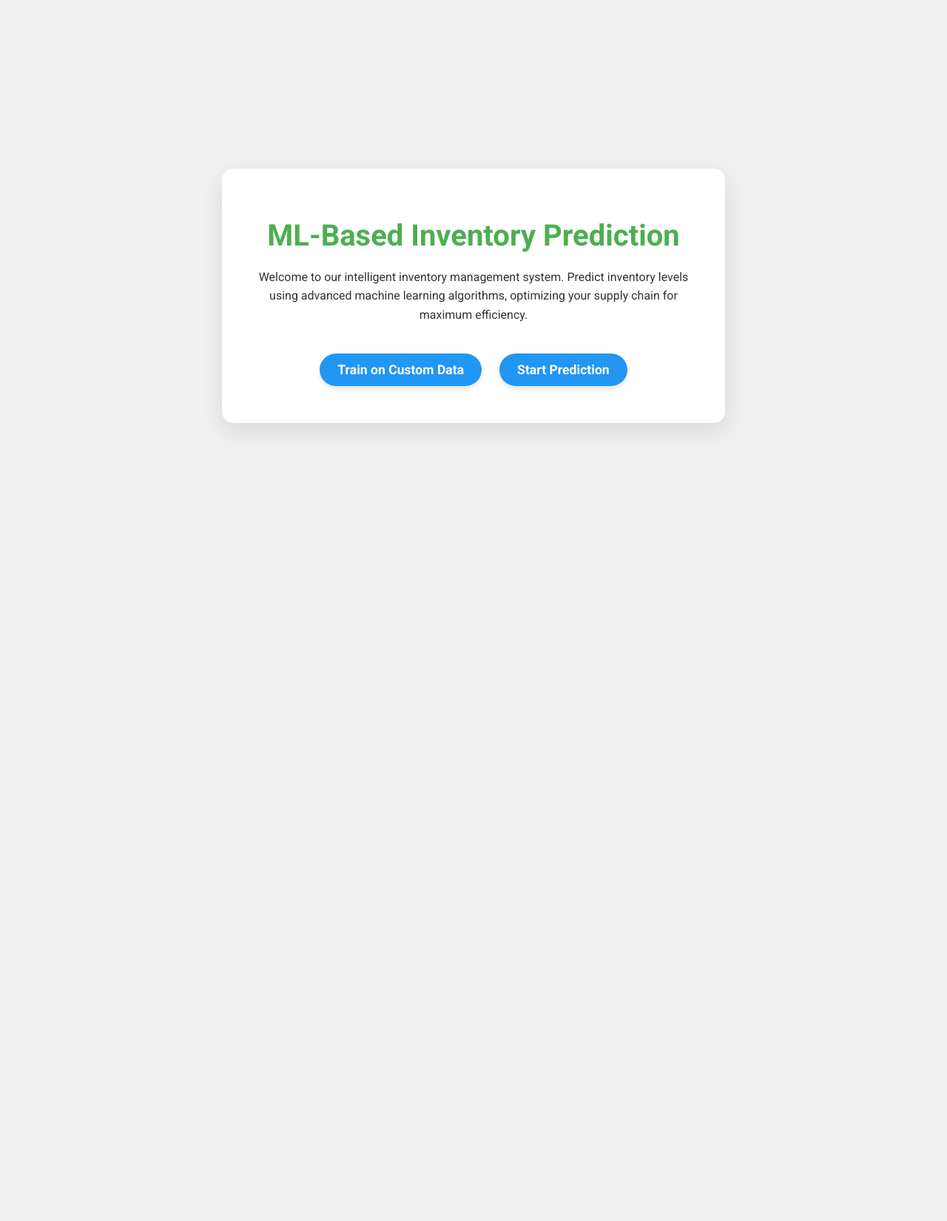
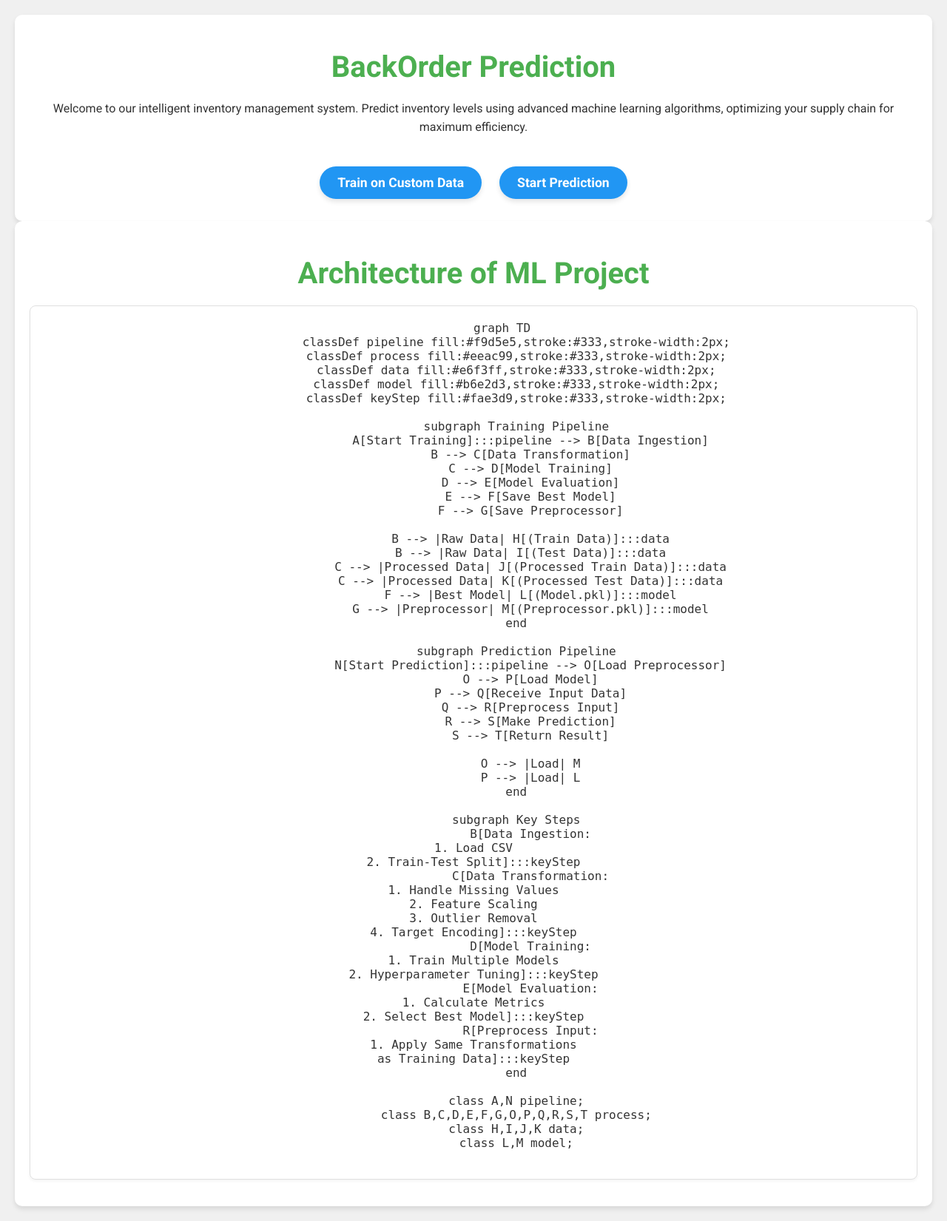
Before and after one commit to akshaykumarbedre/Intelligent-Inventory-Management-System-, a Flask app: page / in a window 1280 px wide. Shown: the whole page at 74% size. Before the commit the page ends 582 px from the top, so only its background shows below. Run offline with Flask 3, Linux system fonts and the light colour scheme.

Commit message:
arch add

```diff
--- a/templates/index.html
+++ b/templates/index.html
@@ -1,5 +1,6 @@
 <!DOCTYPE html>
 <html lang="en">
+
 <head>
     <meta charset="UTF-8">
     <meta name="viewport" content="width=device-width, initial-scale=1.0">
@@ -8,9 +9,13 @@
     <script async src="https://www.googletagmanager.com/gtag/js?id=G-DY5DWSKR5V"></script>
     <script>
         window.dataLayer = window.dataLayer || [];
-    function gtag(){dataLayer.push(arguments);}
+        function gtag() { dataLayer.push(arguments); }
         gtag('js', new Date());
         gtag('config', 'G-DY5DWSKR5V');
+    </script>
+    <script type="module">
+        import mermaid from 'https://cdn.jsdelivr.net/npm/mermaid@11/dist/mermaid.esm.min.mjs';
+        mermaid.initialize({ startOnLoad: true });
     </script>
     <style>
         @import url('https://fonts.googleapis.com/css2?family=Roboto:wght@300;400;700&display=swap');
@@ -24,19 +29,39 @@
         }
 
         @keyframes fadeIn {
-    from { opacity: 0; }
-    to { opacity: 1; }
+            from {
+                opacity: 0;
+            }
+
+            to {
+                opacity: 1;
+            }
         }
 
         @keyframes slideIn {
-    from { transform: translateY(-20px); opacity: 0; }
-    to { transform: translateY(0); opacity: 1; }
+            from {
+                transform: translateY(-20px);
+                opacity: 0;
+            }
+
+            to {
+                transform: translateY(0);
+                opacity: 1;
+            }
         }
 
         @keyframes pulse {
-    0% { transform: scale(1); }
-    50% { transform: scale(1.05); }
-    100% { transform: scale(1); }
+            0% {
+                transform: scale(1);
+            }
+
+            50% {
+                transform: scale(1.05);
+            }
+
+            100% {
+                transform: scale(1);
+            }
         }
 
         body {
@@ -78,7 +103,7 @@ body {
             border-radius: 15px;
             box-shadow: 0 10px 30px rgba(0, 0, 0, 0.1);
             width: 100%;
-    max-width: 600px;
+            max-width: 800px;
             text-align: center;
             transition: transform 0.3s ease, box-shadow 0.3s ease;
             animation: slideIn 0.8s ease-out;
@@ -138,14 +163,64 @@ p {
                 margin: 10px auto;
             }
         }
+
+        .container {
+            max-width: 1200px;
+            width: 100%;
+            background-color: #ffffff;
+            border-radius: 10px;
+            box-shadow: 0 4px 6px rgba(0, 0, 0, 0.1);
+            padding: 20px;
+            overflow-x: auto;
+        }
+
+        .mermaid {
+            background-color: #fff;
+            border: 1px solid #e0e0e0;
+            padding: 20px;
+            border-radius: 8px;
+            box-shadow: 0 2px 4px rgba(0, 0, 0, 0.05);
+        }
+
+        .project-overview {
+            background-color: var(--background-color);
+            padding: 2.5rem;
+            border-radius: 15px;
+            box-shadow: 0 10px 30px rgba(0, 0, 0, 0.1);
+            width: 100%;
+            max-width: 800px;
+
+            transition: transform 0.3s ease, box-shadow 0.3s ease;
+            animation: slideIn 0.8s ease-out;
+            max-width: 1200px;
+            width: 100%;
+            background-color: #ffffff;
+            border-radius: 10px;
+            box-shadow: 0 4px 6px rgba(0, 0, 0, 0.1);
+            padding: 20px;
+            overflow-x: auto;
+}
+
+@keyframes fadeIn {
+    from {
+        opacity: 0;
+    }
+    to {
+        opacity: 1;
+    }
+}
+
+
     </style>
 </head>
+
 <body>
     <div class="background-pattern"></div>
 
     <div class="container">
-        <h1>ML-Based Inventory Prediction</h1>
-        <p>Welcome to our intelligent inventory management system. Predict inventory levels using advanced machine learning algorithms, optimizing your supply chain for maximum efficiency.</p>
+        <h1>BackOrder Prediction</h1>
+        <p>Welcome to our intelligent inventory management system. Predict inventory levels using advanced machine
+            learning algorithms, optimizing your supply chain for maximum efficiency.</p>
         <a href="/train_custom_data" class="cta-button">Train on Custom Data</a>
         <a href="/predict" class="cta-button">Start Prediction</a>
     </div>
@@ -154,7 +229,7 @@ p {
 
     <script>
         document.querySelectorAll('.cta-button').forEach(button => {
-            button.addEventListener('click', function(e) {
+            button.addEventListener('click', function (e) {
                 e.preventDefault();
                 this.classList.add('pulse');
                 setTimeout(() => {
@@ -162,20 +237,77 @@ p {
                 }, 300);
             });
 
-            button.addEventListener('animationend', function() {
+            button.addEventListener('animationend', function () {
                 this.classList.remove('pulse');
             });
         });
 
         // Add hover animation to nav links
         document.querySelectorAll('nav ul li a').forEach(link => {
-            link.addEventListener('mouseenter', function() {
+            link.addEventListener('mouseenter', function () {
                 this.style.animation = 'pulse 0.5s';
             });
-            link.addEventListener('animationend', function() {
+            link.addEventListener('animationend', function () {
                 this.style.animation = '';
             });
         });
     </script>
+
+
+    <div class="container">
+
+        <h1>Architecture of ML Project</h1>
+
+        <pre class="mermaid">
+        graph TD
+            classDef pipeline fill:#f9d5e5,stroke:#333,stroke-width:2px;
+            classDef process fill:#eeac99,stroke:#333,stroke-width:2px;
+            classDef data fill:#e6f3ff,stroke:#333,stroke-width:2px;
+            classDef model fill:#b6e2d3,stroke:#333,stroke-width:2px;
+            classDef keyStep fill:#fae3d9,stroke:#333,stroke-width:2px;
+
+            subgraph Training Pipeline
+                A[Start Training]:::pipeline --> B[Data Ingestion]
+                B --> C[Data Transformation]
+                C --> D[Model Training]
+                D --> E[Model Evaluation]
+                E --> F[Save Best Model]
+                F --> G[Save Preprocessor]
+
+                B --> |Raw Data| H[(Train Data)]:::data
+                B --> |Raw Data| I[(Test Data)]:::data
+                C --> |Processed Data| J[(Processed Train Data)]:::data
+                C --> |Processed Data| K[(Processed Test Data)]:::data
+                F --> |Best Model| L[(Model.pkl)]:::model
+                G --> |Preprocessor| M[(Preprocessor.pkl)]:::model
+            end
+
+            subgraph Prediction Pipeline
+                N[Start Prediction]:::pipeline --> O[Load Preprocessor]
+                O --> P[Load Model]
+                P --> Q[Receive Input Data]
+                Q --> R[Preprocess Input]
+                R --> S[Make Prediction]
+                S --> T[Return Result]
+
+                O --> |Load| M
+                P --> |Load| L
+            end
+
+            subgraph Key Steps
+                B[Data Ingestion:<br>1. Load CSV<br>2. Train-Test Split]:::keyStep
+                C[Data Transformation:<br>1. Handle Missing Values<br>2. Feature Scaling<br>3. Outlier Removal<br>4. Target Encoding]:::keyStep
+                D[Model Training:<br>1. Train Multiple Models<br>2. Hyperparameter Tuning]:::keyStep
+                E[Model Evaluation:<br>1. Calculate Metrics<br>2. Select Best Model]:::keyStep
+                R[Preprocess Input:<br>1. Apply Same Transformations<br>as Training Data]:::keyStep
+            end
+
+            class A,N pipeline;
+            class B,C,D,E,F,G,O,P,Q,R,S,T process;
+            class H,I,J,K data;
+            class L,M model;
+        </pre>
+    </div>
 </body>
+
 </html>
```
Also changed, not shown: templates/architre.html (added, +59 -0 lines), 2 other files. Lines whose indentation alone changed are shown as unchanged.
